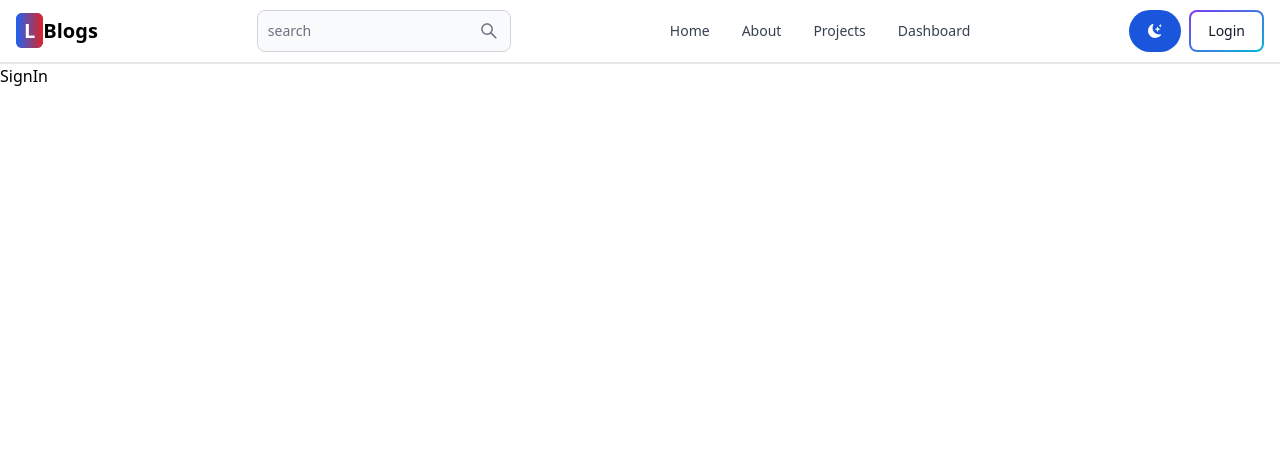
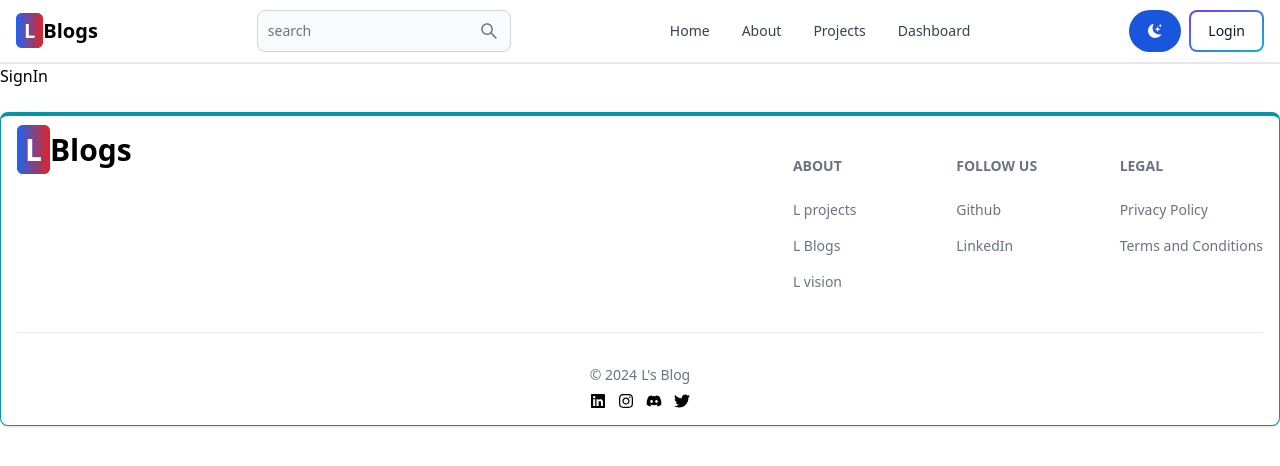
Before and after one commit to gnvvs-07/mern-blog, a React (Vite) app in the folder client/: page /sign-in in a window 1280 px wide. Shown: the top 466 px of the page. Built offline with nearby package versions, Linux system fonts and the light colour scheme.

Commit message:
Footer part completion -success

```diff
--- a/client/src/App.jsx
+++ b/client/src/App.jsx
@@ -6,6 +6,7 @@ import Projects from "./pages/Projects";
 import SignUp from "./pages/SignUp";
 import SignIn from "./pages/SignIn";
 import Header from "./components/Header";
+import Footer from "./components/Footer";
 
 export default function App() {
   return (
@@ -22,6 +23,7 @@ export default function App() {
         <Route path="/sign-up" element={<SignUp />} />
         <Route path="/sign-in" element={<SignIn />} />
       </Routes>
+      <Footer/>
     </BrowserRouter>
   )
 }
--- /dev/null
+++ b/client/src/components/Footer.jsx
@@ -0,0 +1,116 @@
+import { Footer } from "flowbite-react";
+import { Link } from "react-router-dom";
+import { FaLinkedin } from "react-icons/fa";
+import { FaInstagram } from "react-icons/fa";
+import { FaDiscord } from "react-icons/fa6";
+import { FaTwitter } from "react-icons/fa";
+export default function FooterCom() {
+  return (
+    <Footer className="border border-t-4 p-4 mt-6 border-teal-500">
+      <div className="w-full max-w-7xl mx-auto">
+        <div className="grid w-full justify-between sm:flex md:grid-cols-1">
+          <div className="">
+            <Link
+              to="/"
+              className="self-center whitespace-nowrap text-3xl font-bold dark:text-white"
+            >
+              <span className="px-2 py-1 bg-gradient-to-r from-blue-600 via bg-purple-600 to-red-600 text-white rounded-md font-bold">
+                L
+              </span>
+              Blogs
+            </Link>
+          </div>
+          <div className="grid grid-cols-2 gap-3 sm:mt-4 sm:grid-cols-3 sm:gap-5 py-2">
+            {/* components of footer */}
+            <div>
+              <Footer.Title title="About" />
+              <Footer.LinkGroup col>
+                <Footer.Link
+                  href="https://github.com/gnvvs-07"
+                  target="_blank"
+                  rel="noopener noreferrer"
+                >
+                  L projects
+                </Footer.Link>
+                <Footer.Link
+                  href="https://github.com/gnvvs-07"
+                  target="_blank"
+                  rel="noopener noreferrer"
+                >
+                  L Blogs
+                </Footer.Link>
+                <Footer.Link
+                  href="https://github.com/gnvvs-07"
+                  target="_blank"
+                  rel="noopener noreferrer"
+                >
+                  L vision
+                </Footer.Link>
+              </Footer.LinkGroup>
+            </div>
+            <div>
+              <Footer.Title title="Follow us" />
+              <Footer.LinkGroup col>
+                <Footer.Link
+                  href="https://github.com/gnvvs-07"
+                  target="_blank"
+                  rel="noopener noreferrer"
+                >
+                  Github
+                </Footer.Link>
+                <Footer.Link
+                  href="https://github.com/gnvvs-07"
+                  target="_blank"
+                  rel="noopener noreferrer"
+                >
+                  LinkedIn
+                </Footer.Link>
+              </Footer.LinkGroup>
+            </div>
+            <div>
+              <Footer.Title title="Legal" />
+              <Footer.LinkGroup col>
+                <Footer.Link
+                  href="https://github.com/gnvvs-07"
+                  target="_blank"
+                  rel="noopener noreferrer"
+                >
+                  Privacy Policy
+                </Footer.Link>
+                <Footer.Link
+                  href="https://github.com/gnvvs-07"
+                  target="_blank"
+                  rel="noopener noreferrer"
+                >
+                  Terms and Conditions
+                </Footer.Link>
+              </Footer.LinkGroup>
+            </div>
+          </div>
+        </div>
+        <Footer.Divider />
+        <div className="">
+          <Footer.Copyright
+            href="#"
+            by="L's Blog"
+            year={new Date().getFullYear()}
+          />
+          <div className="flex gap-3 justify-center mt-2">
+            <a href="#" target="_blank">
+              <FaLinkedin />
+            </a>
+            <a href="#" target="_blank">
+              <FaInstagram />
+            </a>
+            <a href="#" target="_blank">
+              <FaDiscord />
+            </a>
+            <a href="#" target="_blank">
+              <FaTwitter />
+            </a>
+          </div>
+        </div>
+      </div>
+    </Footer>
+  );
+}
```
